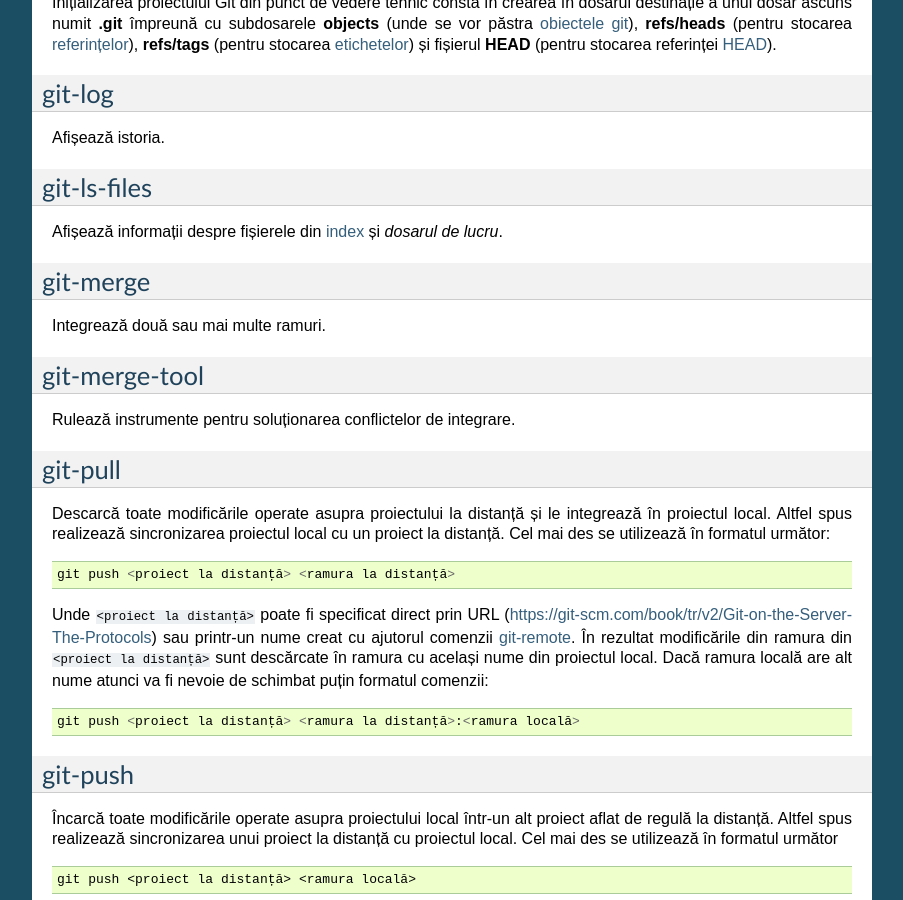
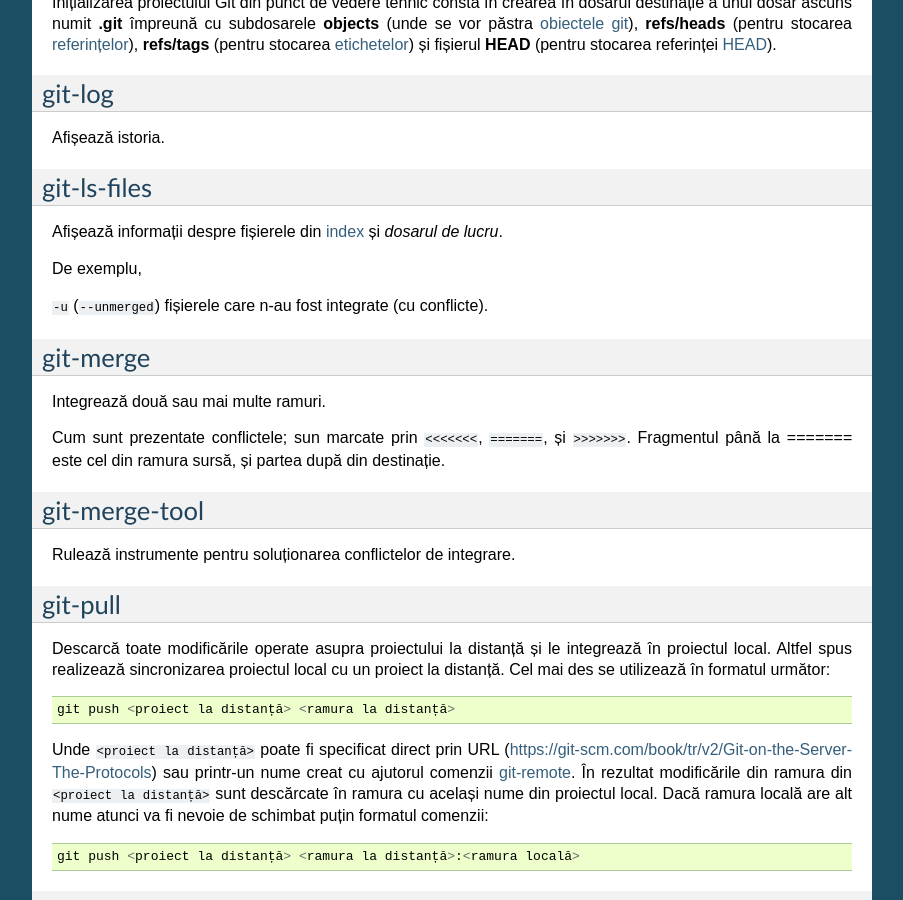
Before and after one commit to Streeling/git-rif, a Sphinx documentation site: the page built from source/comenzi.rst, in a window 1280 px wide and 900 px high, scrolled down 4901 px. Shown: the whole window, without its empty margins (198-1101 px from the left). Built offline with Sphinx 7.4.7, drawn with Linux system fonts in a browser that asks for light colours.

Commit message:
Adăugare de descrieri draft pentru comenzi

```diff
--- a/source/comenzi.rst
+++ b/source/comenzi.rst
@@ -287,12 +287,18 @@ git-ls-files
 
 Afișează informații despre fișierele din :term:`index` și `dosarul de lucru`.
 
+De exemplu,
+
+:code:`-u` (:code:`--unmerged`) fișierele care n-au fost integrate (cu conflicte).
+
 .. _git-merge:
 
 git-merge
 """"""""""
 
 Integrează două sau mai multe ramuri.
+
+Cum sunt prezentate conflictele; sun marcate prin ``<<<<<<<``, ``=======``, și ``>>>>>>>``. Fragmentul până la `=======` este cel din ramura sursă, și partea după din destinație.
 
 .. _git-merge-tool:
 
```
